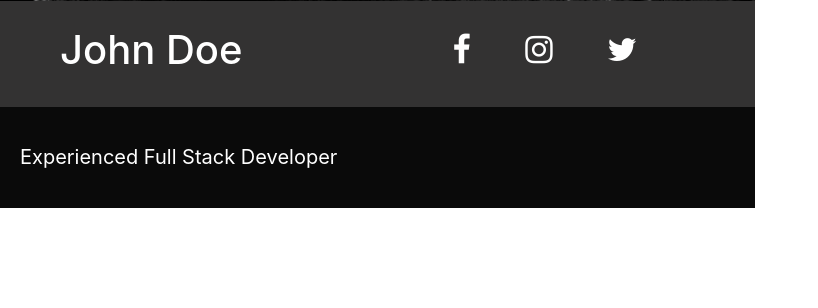
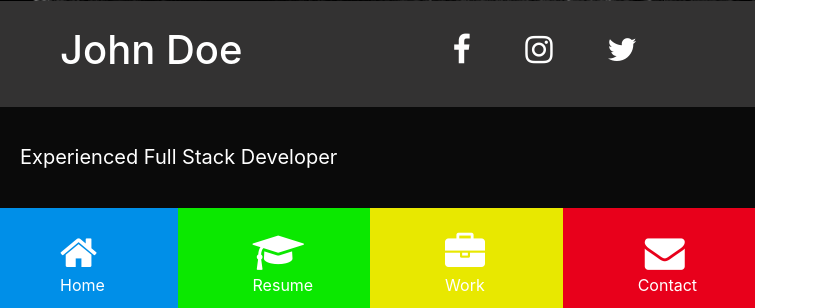
Before and after one commit to kaurkaelepkhk/pvk, a PHP site: page / in a window 1280 px wide. Shown: the part 742-1050 px from the top of the page, without its empty margins (0-818 px from the left). Before the commit the page ends 950 px from the top, so only its background shows below. Run offline with PHP 8.4, Linux system fonts and the light colour scheme.

Commit message:
Navigatsiooni lahter

```diff
--- a/portfolio/css/style.css
+++ b/portfolio/css/style.css
@@ -45,3 +45,36 @@ h1, h2, h3, h4, h5, h6, p {
 .amet p {
     padding-top: 15px;
 }
+
+/*Navigatsioon*/
+
+.home {
+    background-color: #008fe8;
+}
+
+.resume {
+    background-color: #0be800;
+}
+
+.work {
+    background-color: #e8e800;
+}
+
+.contact {
+    background-color: #e8001b;
+}
+
+.home, .resume, .work, .contact {
+    width: 24.53%;
+    height: 100px;
+    padding: 25px 60px;
+}
+
+.contact i {
+    padding: 0 7px;
+}
+
+.home i, .resume i, .work i, .contact i {
+    color: #FFF;
+    font-size: 40px;
+}
--- a/portfolio/index.html
+++ b/portfolio/index.html
@@ -36,6 +36,35 @@
     <p>Experienced Full Stack Developer</p>
 </div>
 
+<!--Navigatsioon-->
 
+<div class="navigatsioon">
+    <div class="row">
+        <a class="home" href="#">
+            <div class="col-md-3">
+                <i class="fa fa-home"></i>
+                <p>Home</p>
+            </div>
+        </a>
+        <a class="resume" href="#">
+            <div class="col-md-3">
+                <i class="fa fa-graduation-cap"></i>
+                <p>Resume</p>
+            </div>
+        </a>
+        <a class="work" href="#">
+            <div class="col-md-3">
+                <i class="fa fa-briefcase"></i>
+                <p>Work</p>
+            </div>
+        </a>
+        <a class="contact" href="#">
+            <div class="col-md-3">
+                <i class="fa fa-envelope"></i>
+                <p>Contact</p>
+            </div>
+        </a>
+    </div>
+</div>
 </body>
 </html>
```
